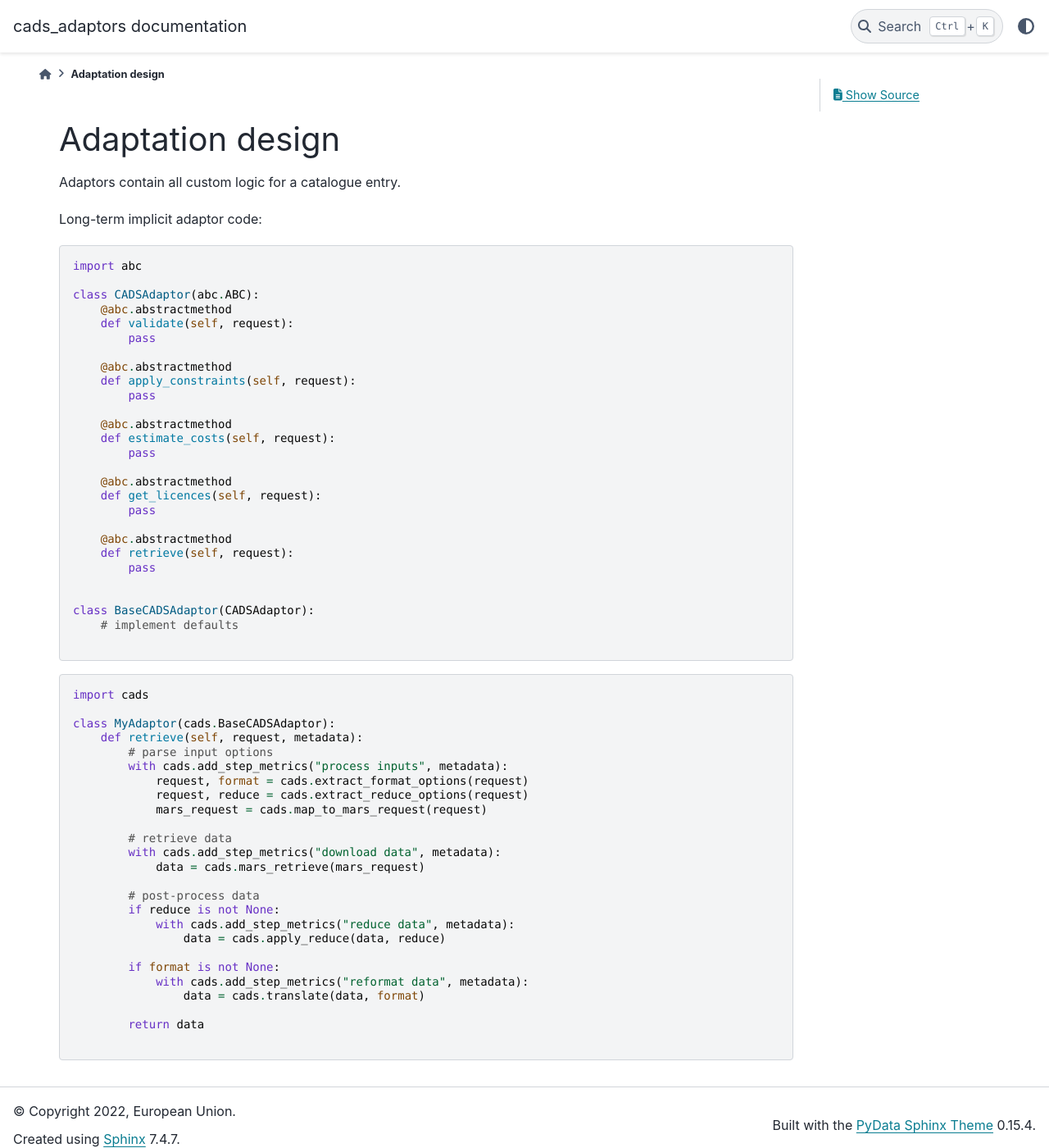
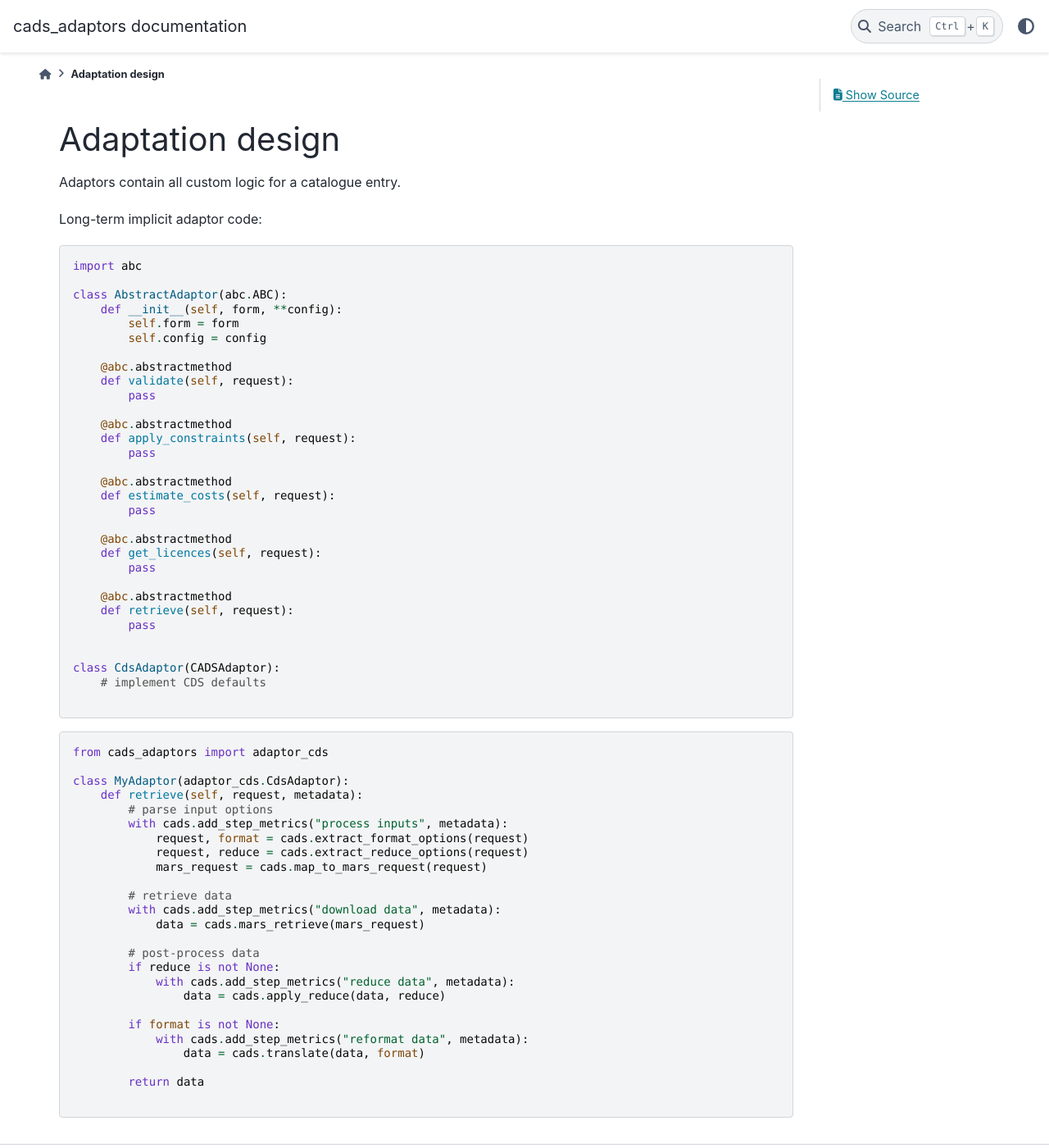
Before and after one commit to ecmwf-projects/cads-adaptors, a Sphinx documentation site: the page built from docs/adaptors.md, in a window 1280 px wide and 1400 px high. Shown: the whole window at 82% size. Built offline with Sphinx 7.4.7 and the PyData theme 0.15.4, drawn with Linux system fonts in a browser that asks for light colours; pages that are not in the unit, such as notebooks, are missing from menus; the version number could not be read and is left out.

Commit message:
Sync with code

````diff
--- a/docs/adaptors.md
+++ b/docs/adaptors.md
@@ -7,7 +7,11 @@ Long-term implicit adaptor code:
 ```python
 import abc
 
-class CADSAdaptor(abc.ABC):
+class AbstractAdaptor(abc.ABC):
+    def __init__(self, form, **config):
+        self.form = form
+        self.config = config
+
     @abc.abstractmethod
     def validate(self, request):
         pass
@@ -29,15 +33,15 @@ class CADSAdaptor(abc.ABC):
         pass
 
 
-class BaseCADSAdaptor(CADSAdaptor):
-    # implement defaults
+class CdsAdaptor(CADSAdaptor):
+    # implement CDS defaults
 
 ```
 
 ```python
-import cads
+from cads_adaptors import adaptor_cds
 
-class MyAdaptor(cads.BaseCADSAdaptor):
+class MyAdaptor(adaptor_cds.CdsAdaptor):
     def retrieve(self, request, metadata):
         # parse input options
         with cads.add_step_metrics("process inputs", metadata):
````
